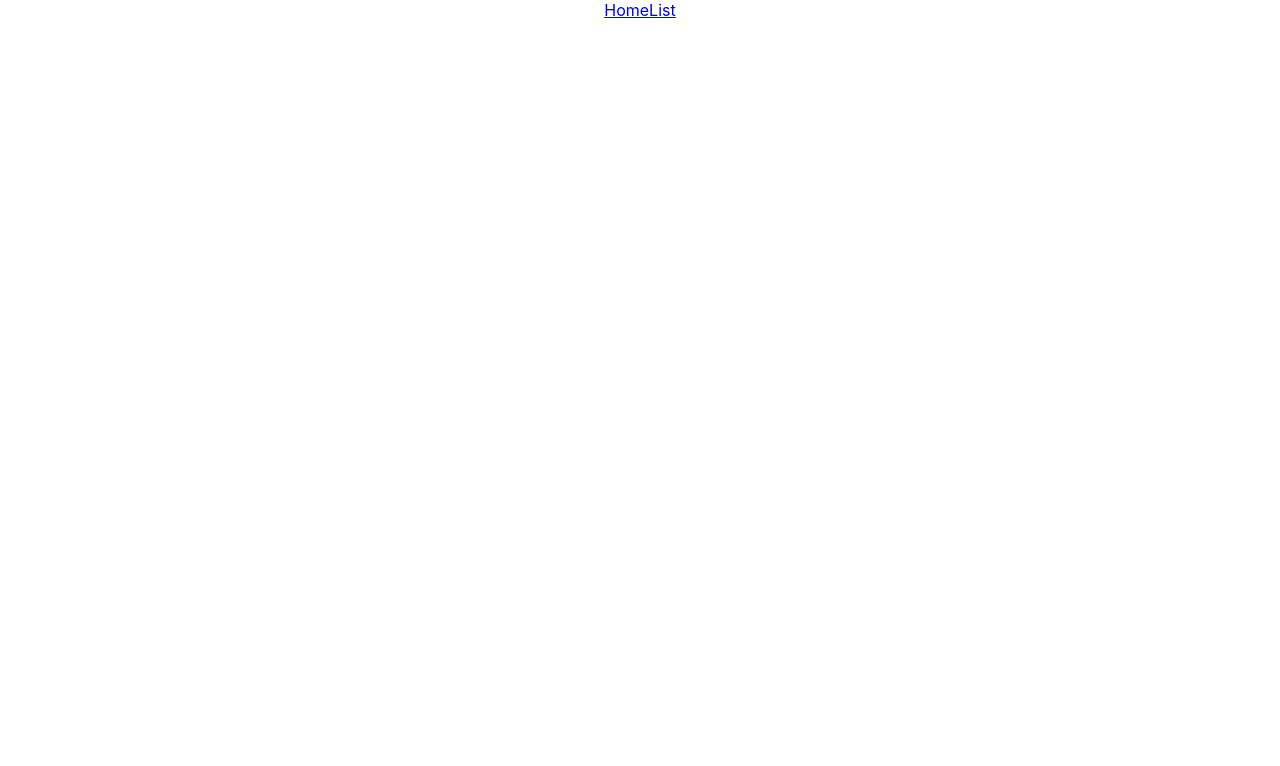
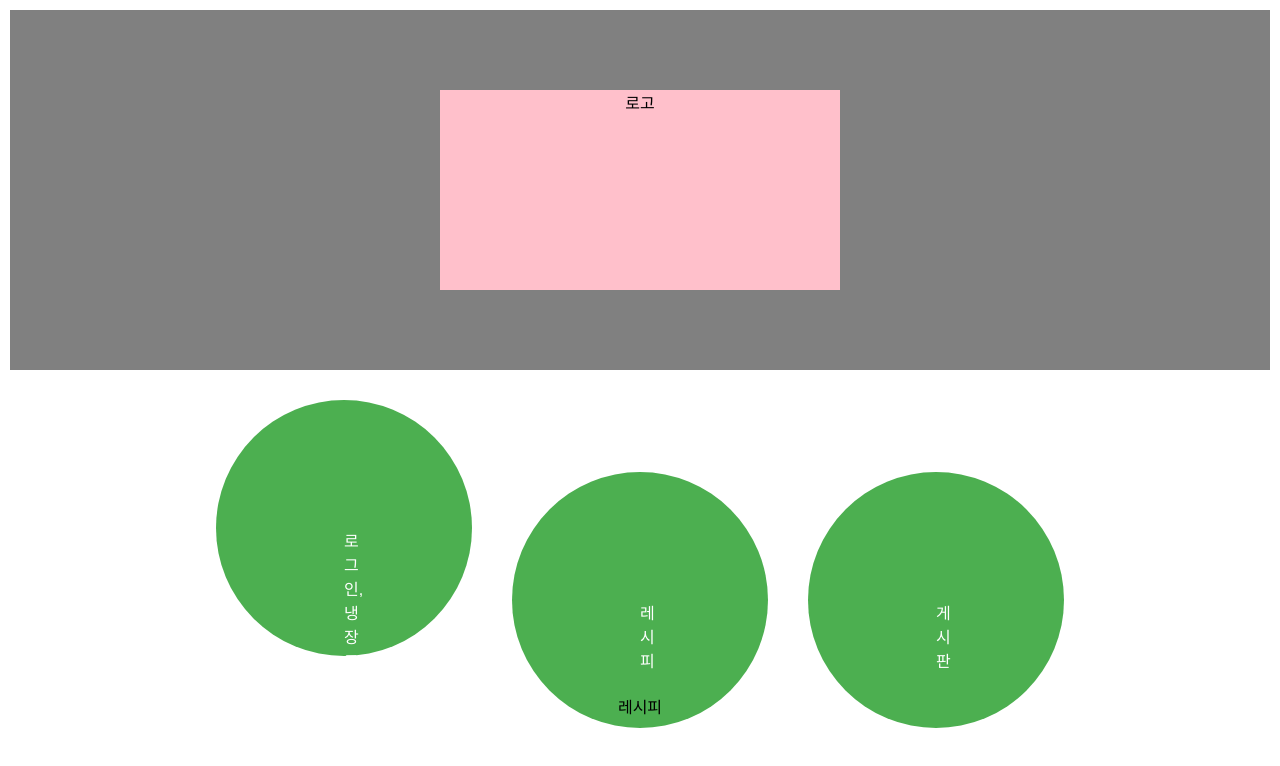
Before and after one commit to Dumbaya/Capstone, a React (Create React App) app: page /Recipe in a window 1280 px wide. Before the commit this address had no page. Shown: the top 766 px of the page. Built offline with nearby package versions, Linux system fonts and the light colour scheme.

Commit message:
라우터 설정으로 페이지 설정중

```diff
--- a/src/App.js
+++ b/src/App.js
@@ -8,14 +8,7 @@ import List from "./pages/List";
 function App() {
   return (
     <div className="App">
-      <nav>
-        <Link to="/">Home</Link>
-        <Link to="/List">List</Link>
-      </nav>
-      <Routes>
-        <Route path="/" element={<Home/>}></Route>
-        <Route path="/List" element={<List/>}></Route>
-      </Routes>
+      <Home></Home>
     </div>
   );
 }
--- a/src/pages/Home.js
+++ b/src/pages/Home.js
@@ -1,4 +1,9 @@
 import React from "react";
+import {Routes, Route, Link} from "react-router-dom";
+
+import List from "./List";
+import Recipe from "./Recipe";
+import Board from "./Board";
 
 function Home() {
     return (
@@ -8,7 +13,16 @@ function Home() {
                     로고
                 </div>
             </div>
-            <Btns></Btns>
+            <nav>
+                <Link to="/List"><button className="btn">로그인, 냉장고</button></Link>
+                <Link to="/Recipe"><button className="btn">레시피</button></Link>
+                <Link to="/Board"><button className="btn">게시판</button></Link>
+            </nav>
+            <Routes>
+                <Route path="/List" element={<List />}></Route>
+                <Route path="/Recipe" element={<Recipe />}></Route>
+                <Route path="/Board" element={<Board />}></Route>
+            </Routes>
         </div>
     )
 }
--- a/src/pages/Recipes.js
+++ b/src/pages/Recipe.js
@@ -1,11 +1,11 @@
 import React from "react";
 
-function Recipes() {
+function Recipe() {
     return (
-        <div className="Recipes">
+        <div className="Recipe">
             레시피
         </div>
     )
 }
 
-export default Recipes;
+export default Recipe;
```
